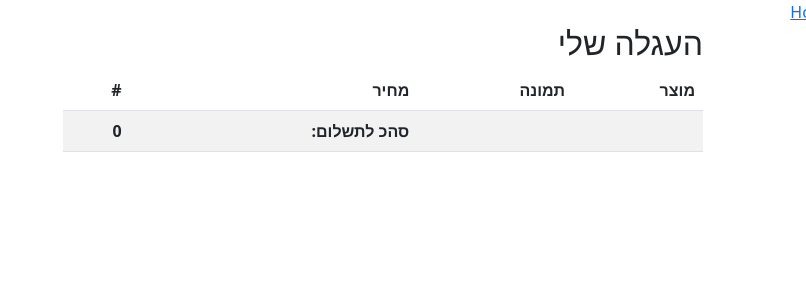
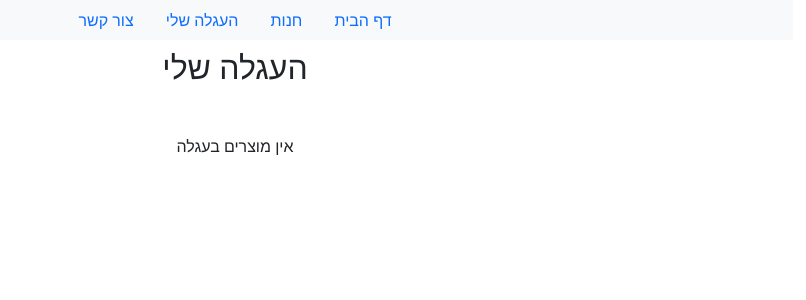
Before and after one commit to Amicht/zara, a React (Create React App) app: page /cart in a window 1280 px wide. Shown: the top 300 px of the page, without its empty margins (474-1280 px from the left). Built offline with nearby package versions, Linux system fonts and the light colour scheme.

Commit message:
styles design

```diff
--- a/src/App.js
+++ b/src/App.js
@@ -14,11 +14,12 @@ function App() {
   return (
     <CartCtxt.Provider value={{cart, setCart}}>
     <BrowserRouter>
-        <nav>
-          <Link to='/'>Home</Link> |
-          <Link to='/store'>Store</Link> |
-          <Link to='/cart'>Cart</Link> |
-          <Link to='/contact-us'>contact us</Link>
+      <div className="container text-center">
+        <nav className="nav justify-content-center sticky-top bg-light">
+          <Link className="nav-link" to='/'>דף הבית</Link>
+          <Link className="nav-link" to='/store'>חנות</Link>
+          <Link className="nav-link" to='/cart'>העגלה שלי</Link>
+          <Link className="nav-link" to='/contact-us'>צור קשר</Link>
         </nav>
         <Routes>
           <Route path="/" element={<Home />}/>
@@ -26,6 +27,7 @@ function App() {
           <Route path="/cart" element={<Cart />}/>
           <Route path="/contact-us" element={<ContactUs />}/>
         </Routes>
+      </div>
     </BrowserRouter>
     </CartCtxt.Provider>
   );
--- a/src/components/Cart.jsx
+++ b/src/components/Cart.jsx
@@ -1,6 +1,7 @@
 import React, { useContext, useEffect, useState } from 'react'
 import { CartCtxt } from '../App'
 import CartTable from './CartTable';
+import Price from './Price'
 
 const Cart = () => {
   const { cart } = useContext(CartCtxt);
@@ -9,12 +10,13 @@ const Cart = () => {
   useEffect(()=> {
     let total = 0;
     cart.forEach(p => total+= p.price);
-    setTotalPrice(total);
+    setTotalPrice(total.toFixed(1));
   },[cart]);
 
   return (
-    <div className='col-6 mx-auto'>
+    <div className='col-8 mx-auto mt-2'>
     <h2>העגלה שלי</h2>
+    {cart.length >0?
     <table className="table table-striped">
       <thead>
         <tr>
@@ -28,12 +30,12 @@ const Cart = () => {
       {cart.map((p,i)=> <CartTable key={i} product={p}/>)}
       <tr>
         <th></th>
+        <th>סהכ לתשלום: </th>
+        <th><Price price={totalPrice}/></th>
         <th></th>
-        <th>סהכ לתשלום: </th>
-        <th>{totalPrice}</th>
       </tr>
       </tbody>
-    </table>
+    </table>: <div className='mt-5'>אין מוצרים בעגלה</div>}
     </div>
   )
 }
--- a/src/components/CartTable.jsx
+++ b/src/components/CartTable.jsx
@@ -1,5 +1,6 @@
 import React, { useContext } from 'react'
 import { CartCtxt } from '../App'
+import Price from './Price'
 
 const CartTable = ({product}) => {
     const { cart, setCart } = useContext(CartCtxt);
@@ -8,8 +9,8 @@ const CartTable = ({product}) => {
     <tr>
         <td>{product.name}</td>
         <td><img alt={product.name} src={product.image}/></td>
-        <td>{product.price}</td>
-        <td><button onClick={()=>{
+        <td><Price price={product.price}/></td>
+        <td><button className='btn btn-success' onClick={()=>{
             console.log(cart);
             const productIdx = cart.findIndex(p => p.id === product.id);
             cart.splice(productIdx, 1);
--- a/src/components/ContactUs.jsx
+++ b/src/components/ContactUs.jsx
@@ -2,7 +2,7 @@ import React from 'react'
 
 const ContactUs = () => {
   return (
-    <div>
+    <div className='col-3 mt-3 mx-auto'>
         <h2>ZARA</h2>
         <div>
             <p>
--- /dev/null
+++ b/src/components/Price.jsx
@@ -0,0 +1,9 @@
+import React from 'react'
+
+const price = ({price}) => {
+  return (
+    <span style={{color:"green"}}>₪ {price}0</span>
+  )
+}
+
+export default price
--- a/src/components/Product.jsx
+++ b/src/components/Product.jsx
@@ -1,5 +1,6 @@
 import React, { useContext } from 'react'
 import { CartCtxt } from '../App'
+import Price from './Price'
 
 const Product = ({product}) => {
     const {cart, setCart} = useContext(CartCtxt);
@@ -10,7 +11,7 @@ const Product = ({product}) => {
         <div className="card-body">
             <h5 className="card-title">{product.name}</h5>
             <p className="card-text">
-                מחיר: {product.price}
+                <Price price={product.price}/>
             </p>
             <button onClick={()=> setCart([...cart,product])}
                 className="btn btn-primary">הוסף לעגלה
--- a/src/components/Store.jsx
+++ b/src/components/Store.jsx
@@ -1,4 +1,4 @@
-import React, { useEffect, useState } from 'react'
+import React, { useEffect, useState , useRef} from 'react'
 import productDB from '../product.DB.json'
 import Product from './Product';
 
@@ -6,15 +6,21 @@ import Product from './Product';
 const Store = () => {
     const [products, setProducts ] = useState([]);
     const [category, setCategory ] = useState("גברים");
+    const searchInput = useRef();
     useEffect(()=> setProducts(productDB), []);
 
-    const options = ["גברים", "נשים", "ילדים"];
+    const categories = ["גברים", "נשים", "ילדים"];
   return (
     <div>
+        <nav className='sticky-top my-3 col-4' style={{direction:"ltr"}}>
+        <div className='input-group'>
+        <button className='btn btn-outline-primary' onClick={() => setCategory(searchInput.current.value)}>חפש</button>
+          <select ref={searchInput} className="form-control text-center">
+            {categories.map((opt,i)=><option key={i}>{opt}</option>)}
+          </select>
+        </div>
+        </nav>
         <h2>חנות</h2>
-        <select onChange={e => setCategory(e.target.value)}>
-          {options.map((opt,i)=><option key={i}>{opt}</option>)}
-        </select>
         <div className='row'>
         {products.map((p,i) => category===p.category?<Product key={i} product={p}/>:null)}
         </div>
```
